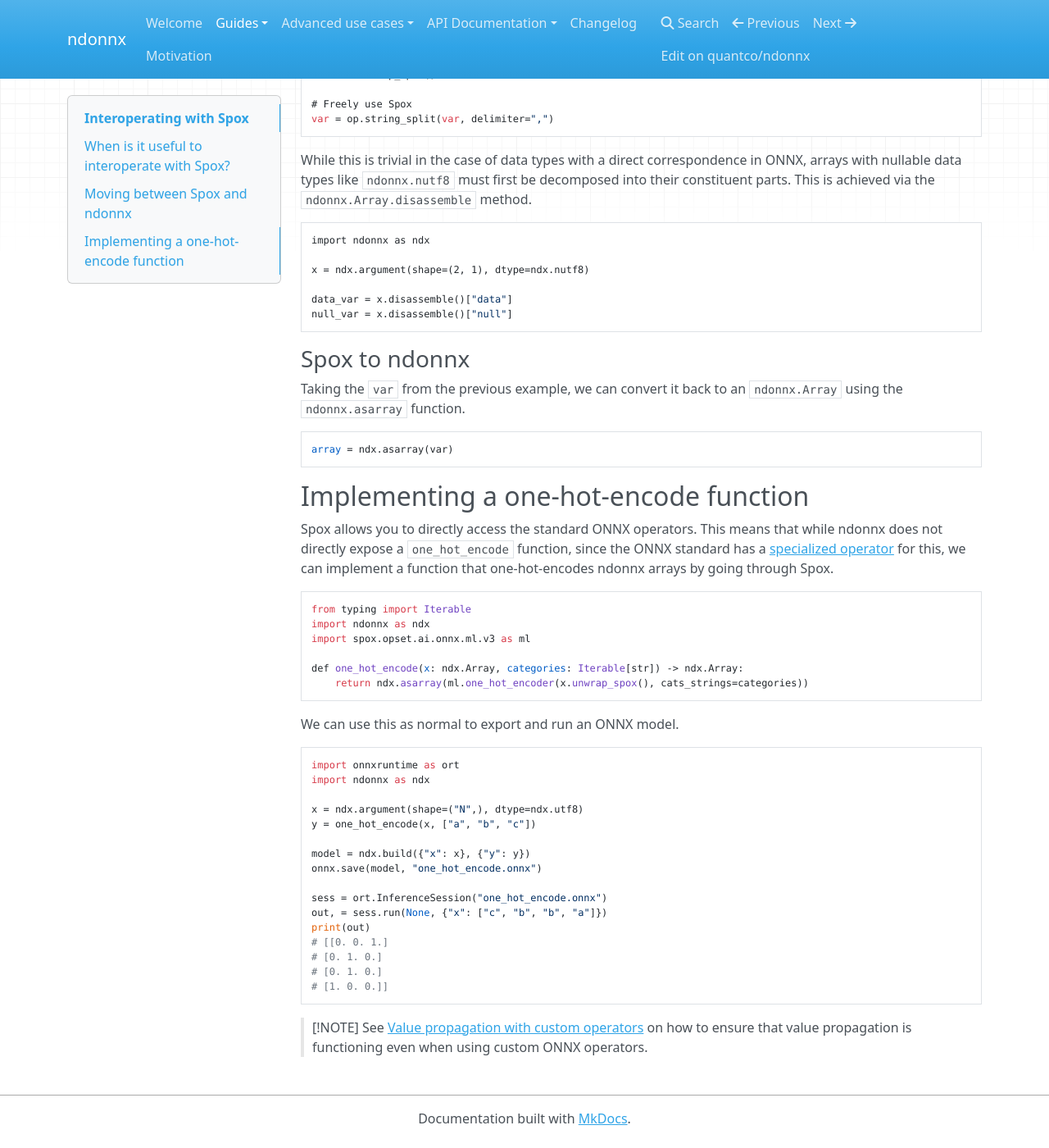
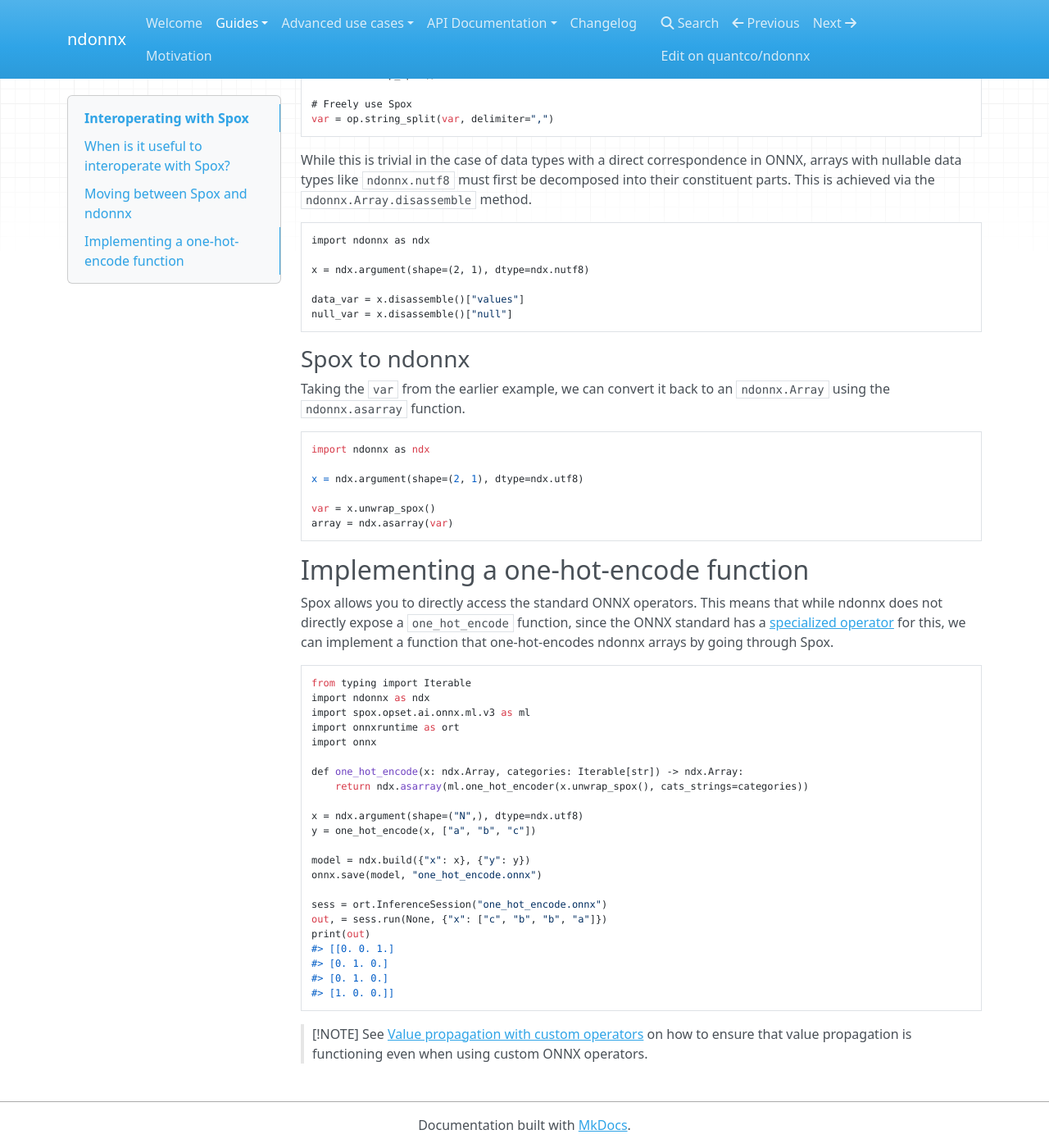
Before and after one commit to Quantco/ndonnx, an MkDocs documentation site: the page built from docs/spoxintegration.md, in a window 1280 px wide and 1400 px high, scrolled down 636 px. Shown: the whole window at 82% size. Built offline with MkDocs 1.6.1, drawn with Linux system fonts in a browser that asks for light colours; nearby versions of some CDN libraries.

Commit message:
Fix examples

````diff
--- a/docs/spoxintegration.md
+++ b/docs/spoxintegration.md
@@ -53,16 +53,21 @@ import ndonnx as ndx
 
 x = ndx.argument(shape=(2, 1), dtype=ndx.nutf8)
 
-data_var = x.disassemble()["data"]
+data_var = x.disassemble()["values"]
 null_var = x.disassemble()["null"]
 ```
 
 ### Spox to ndonnx
 
-Taking the `var` from the previous example, we can convert it back to an
+Taking the `var` from the earlier example, we can convert it back to an
 `ndonnx.Array` using the `ndonnx.asarray` function.
 
 ```python
+import ndonnx as ndx
+
+x = ndx.argument(shape=(2, 1), dtype=ndx.utf8)
+
+var = x.unwrap_spox()
 array = ndx.asarray(var)
 ```
 
@@ -79,16 +84,11 @@ by going through Spox.
 from typing import Iterable
 import ndonnx as ndx
 import spox.opset.ai.onnx.ml.v3 as ml
+import onnxruntime as ort
+import onnx
 
 def one_hot_encode(x: ndx.Array, categories: Iterable[str]) -> ndx.Array:
     return ndx.asarray(ml.one_hot_encoder(x.unwrap_spox(), cats_strings=categories))
-```
-
-We can use this as normal to export and run an ONNX model.
-
-```python
-import onnxruntime as ort
-import ndonnx as ndx
 
 x = ndx.argument(shape=("N",), dtype=ndx.utf8)
 y = one_hot_encode(x, ["a", "b", "c"])
@@ -99,10 +99,10 @@ onnx.save(model, "one_hot_encode.onnx")
 sess = ort.InferenceSession("one_hot_encode.onnx")
 out, = sess.run(None, {"x": ["c", "b", "b", "a"]})
 print(out)
-# [[0. 0. 1.]
-# [0. 1. 0.]
-# [0. 1. 0.]
-# [1. 0. 0.]]
+#> [[0. 0. 1.]
+#> [0. 1. 0.]
+#> [0. 1. 0.]
+#> [1. 0. 0.]]
 ```
 
 > [!NOTE]
--- a/mkdocs.yml
+++ b/mkdocs.yml
@@ -55,6 +55,9 @@ nav:
 
 markdown_extensions:
   - admonition
+  - attr_list
+  - md_in_html
+  - pymdownx.snippets
   - pymdownx.details
   - pymdownx.highlight
   - pymdownx.superfences
--- a/pixi.toml
+++ b/pixi.toml
@@ -45,6 +45,10 @@ pytest-xdist = "*"
 hypothesis = "*"
 mypy = "*"
 ndindex = "*"
+scikit-learn = ">=1.7.2,<2"
+
+[feature.test.pypi-dependencies]
+pytest-examples = "*"
 
 [feature.test.tasks]
 test = "pytest"
````
Also changed, not shown: docs/experimental.md (+1 -1 lines), docs/gettingstarted.md (+11 -7 lines), docs/inference.md (+1 -1 lines), docs/modelconversion.md (+6 -11 lines), 2 other files.
